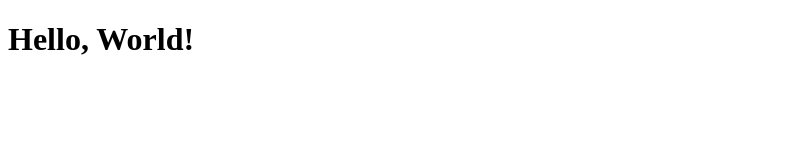
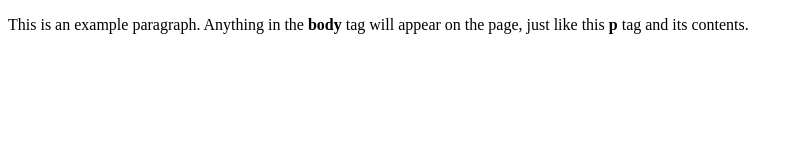
Before and after one commit to amaank3/amaank3.github.io, a plain HTML site: page index.html in a window 1280 px wide. Shown: the whole page, without its empty margins (0-800 px from the left). Drawn offline with Linux system fonts and the light colour scheme.

Commit message:
Checking

```diff
--- a/index.html
+++ b/index.html
@@ -1,9 +1,13 @@
-<!DOCTYPE html>
+<!doctype html>
 <html>
   <head>
-    <title>My HTML Page</title>
+    <title>This is the title of the webpage!</title>
   </head>
   <body>
-    <h1>Hello, World!</h1>
+      <p>
+      This is an example paragraph. Anything in the <strong>body</strong>
+      tag will appear on the page, just like this <strong>p</strong>
+      tag and its contents.
+      </p>
   </body>
 </html>
```
